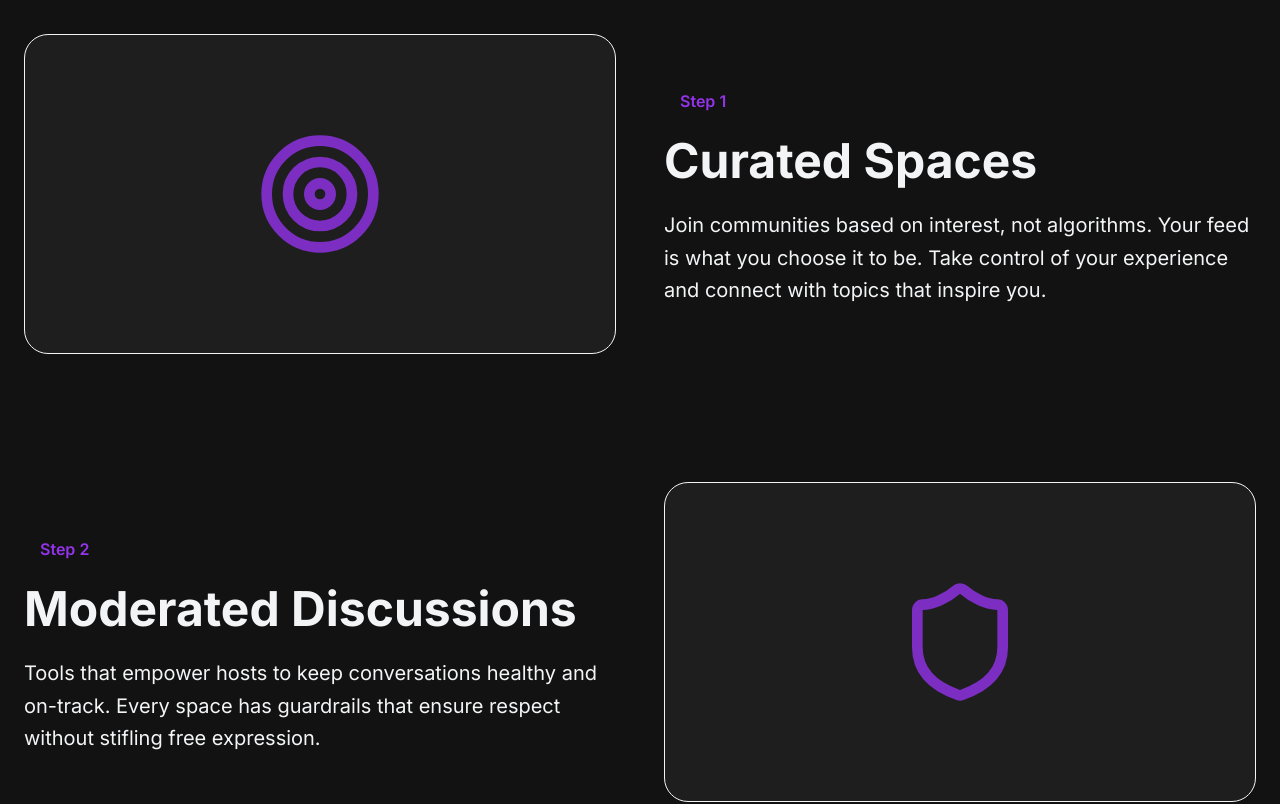
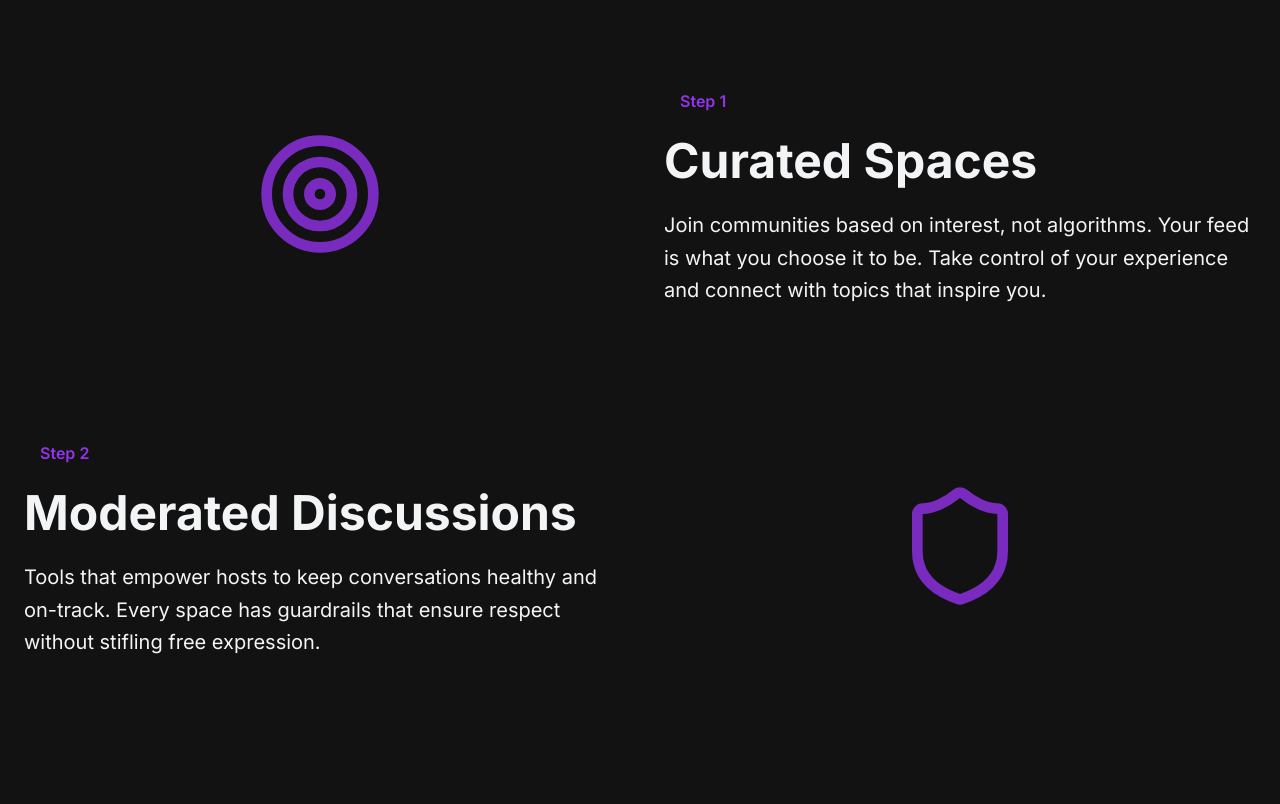
Before and after one commit to Ayush01010101/Social-media, a React (Vite) app: page / in a window 1280 px wide. Shown: the part 1760-2564 px from the top of the page. Built offline with nearby package versions, Linux system fonts and the light colour scheme.

Commit message:
landing page ui crash fix

```diff
--- a/src/Components/LandingPage.tsx
+++ b/src/Components/LandingPage.tsx
@@ -1,9 +1,13 @@
-"use client"
-
 import { useState, useEffect } from "react"
 import Particles from "./Particles"
 import { MessageCircle, Shield, Users, Target, MoveDown } from "lucide-react"
 import { useAuth } from "../Context/AuthContext"
+
+const CARD_CONTENT_STYLE = "flex flex-col justify-center h-full";
+const ICON_CARD_STYLE =
+  "relative flex items-center justify-center p-5 md:p-2 md:h-10 w-fit mx-auto";
+const INFO_CARD_STYLE =
+  "flex flex-col justify-center md:h-80";
 
 const LandingPage = () => {
   const [visibleSections, setVisibleSections] = useState<number[]>([])
@@ -67,8 +71,8 @@ const LandingPage = () => {
       </div>
 
       {/* === NAVBAR UPDATED HERE === */}
-      <nav className="fixed top-0 left-0 right-0 z-50 bg-charcha-bg/60 backdrop-blur-lg border-b border-white/5">
-        <div className="max-w-7xl mx-auto px-6 lg:px-8">
+      <nav className="fixed top-0  left-0 right-0 z-50 bg-charcha-bg/60 backdrop-blur-lg border-b border-white/5">
+        <div className="max-w-7xl bg-black mx-auto px-6 lg:px-8">
           <div className="flex items-center justify-between h-16 md:h-24">
             <div className="flex items-center gap-2">
               <MessageCircle size={30} className="text-charcha-purple" />
@@ -79,7 +83,7 @@ const LandingPage = () => {
               onClick={() => {
                 SignInWithGoogle()
               }}
-              className="flex items-center gap-3 px-3 py-2 md:px-4 md:py-3 cursor-pointer bg-[#1E1E1E]  rounded-lg bg-charcha-surface/50 hover:bg-charcha-surface transition-colors duration-300 group"
+              className="flex center items-center gap-3 px-3 py-2 md:px-4 md:py-3 cursor-pointer bg-[#1E1E1E]  rounded-lg bg-charcha-surface/50 hover:bg-charcha-surface transition-colors duration-300 group"
             >
               <svg className="w-5 h-5" viewBox="0 0 48 48" fill="none" xmlns="http://www.w3.org/2000/svg">
                 <path
@@ -167,72 +171,107 @@ const LandingPage = () => {
           <p className="text-base md:text-xl text-charcha-text-muted">A journey designed for meaningful connection</p>
         </div>
         <div className="max-w-7xl mx-auto space-y-20 md:space-y-32">
+          {/* Step 1 */}
           <div
-            className={`journey-section grid md:grid-cols-2 gap-8 md:gap-12 items-center transition-all duration-1000 ${visibleSections.includes(1) ? "opacity-100" : "opacity-0"}`}
+            className={`journey-section grid grid-cols-1 sm:grid-cols-1 md:grid-cols-2 gap-4 md:gap-12 md:h-56 items-center transition-all duration-1000 ${visibleSections.includes(1) ? "opacity-100" : "opacity-0"}`}
             data-section="1"
           >
-            <div className={`${visibleSections.includes(1) ? "animate-fadeInLeft" : ""}`}>
-              <div className="relative">
-                <div className="absolute inset-0 bg-charcha-purple/20 rounded-3xl blur-2xl"></div>
-                <div className="relative bg-charcha-surface border border-charcha-border rounded-3xl p-6 md:p-12 flex items-center justify-center h-56 md:h-80">
-                  <Target className="w-20 h-20 md:w-32 md:h-32 text-charcha-purple opacity-80" />
+            {/* Left: Card Logo */}
+            <div className={`flex flex-row items-start sm:items-start md:items-center gap-4 md:gap-0 ${CARD_CONTENT_STYLE} w-full md:w-auto`}>
+              <div className="flex-shrink-0 flex items-center justify-center w-20 h-20 md:w-32 md:h-32">
+                <div className={ICON_CARD_STYLE}>
+                  <Target className="w-16 h-16 md:w-32 md:h-32 text-charcha-purple opacity-80" />
                 </div>
               </div>
+              {/* Right: Step Info (mobile only) */}
+              <div className={`flex flex-col md:hidden w-full min-w-0 overflow-hidden ${visibleSections.includes(1) ? "animate-fadeInRight" : ""}`}>
+                <div className="inline-block px-3 py-1.5 bg-charcha-purple/10 rounded-full text-charcha-purple font-semibold mb-2">
+                  Step 1
                 </div>
-            <div className={`${visibleSections.includes(1) ? "animate-fadeInRight" : ""}`}>
+                <h3 className="text-xl font-bold mb-2 whitespace-normal break-words">Curated Spaces</h3>
+                <p className="text-sm text-charcha-text-muted leading-relaxed break-words">
+                  Join communities based on interest, not algorithms. Your feed is what you choose it to be. Take control of your experience and connect with topics that inspire you.
+                </p>
+              </div>
+            </div>
+            {/* Desktop-only Info (right side) */}
+            <div className={`hidden md:flex flex-col justify-center ${INFO_CARD_STYLE} ${visibleSections.includes(1) ? "animate-fadeInRight" : ""}`}>
               <div className="inline-block px-3 py-1.5 md:px-4 md:py-2 bg-charcha-purple/10 rounded-full text-charcha-purple font-semibold mb-3 md:mb-4">
                 Step 1
               </div>
-              <h3 className="text-2xl md:text-5xl font-bold mb-4 md:mb-6">Curated Spaces</h3>
-              <p className="text-base md:text-xl text-charcha-text-muted leading-relaxed">
-                Join communities based on interest, not algorithms. Your feed is what you choose it to be. Take control
-                of your experience and connect with topics that inspire you.
+              <h3 className="text-2xl md:text-5xl font-bold mb-4 md:mb-6 whitespace-normal break-words">Curated Spaces</h3>
+              <p className="text-base md:text-xl text-charcha-text-muted leading-relaxed break-words">
+                Join communities based on interest, not algorithms. Your feed is what you choose it to be. Take control of your experience and connect with topics that inspire you.
               </p>
             </div>
           </div>
 
+          {/* Step 2 - Shield */}
           <div
-            className={`journey-section grid md:grid-cols-2 gap-8 md:gap-12 items-center transition-all duration-1000 ${visibleSections.includes(2) ? "opacity-100" : "opacity-0"}`}
+            className={`journey-section grid grid-cols-1 sm:grid-cols-1 md:grid-cols-2 gap-4 md:gap-12 items-center transition-all duration-1000 ${visibleSections.includes(2) ? "opacity-100" : "opacity-0"}`}
             data-section="2"
           >
-            <div className={`order-2 md:order-1 ${visibleSections.includes(2) ? "animate-fadeInLeft" : ""}`}>
+            {/* Left side: Card Logo */}
+            <div className={`flex flex-row items-start sm:items-start md:items-center gap-4 md:gap-0 order-1 md:order-2 ${CARD_CONTENT_STYLE} w-full md:w-auto`}>
+              <div className="flex-shrink-0 flex items-center justify-center w-20 h-20 md:w-32 md:h-32">
+                <div className={ICON_CARD_STYLE}>
+                  <Shield className="w-16 h-16 md:w-32 md:h-32 text-charcha-purple opacity-80" />
+                </div>
+              </div>
+              {/* Info (mobile only) */}
+              <div className={`flex flex-col md:hidden w-full min-w-0 overflow-hidden ${visibleSections.includes(2) ? "animate-fadeInLeft" : ""}`}>
+                <div className="inline-block px-3 py-1.5 bg-charcha-purple/10 rounded-full text-charcha-purple font-semibold mb-2">
+                  Step 2
+                </div>
+                <h3 className="text-xl font-bold mb-2 whitespace-normal break-words">Moderated Discussions</h3>
+                <p className="text-sm text-charcha-text-muted leading-relaxed break-words">
+                  Tools that empower hosts to keep conversations healthy and on-track. Every space has guardrails that ensure respect without stifling free expression.
+                </p>
+              </div>
+            </div>
+            {/* Desktop-only Info (right side) */}
+            <div className={`hidden md:flex flex-col justify-center ${INFO_CARD_STYLE} order-2 md:order-1 ${visibleSections.includes(2) ? "animate-fadeInLeft" : ""}`}>
               <div className="inline-block px-3 py-1.5 md:px-4 md:py-2 bg-charcha-purple/10 rounded-full text-charcha-purple font-semibold mb-3 md:mb-4">
                 Step 2
               </div>
-              <h3 className="text-2xl md:text-5xl font-bold mb-4 md:mb-6">Moderated Discussions</h3>
-              <p className="text-base md:text-xl text-charcha-text-muted leading-relaxed">
+              <h3 className="text-2xl md:text-5xl font-bold mb-4 md:mb-6 whitespace-normal break-words">Moderated Discussions</h3>
+              <p className="text-base md:text-xl text-charcha-text-muted leading-relaxed break-words">
                 Tools that empower hosts to keep conversations healthy and on-track. Every space has guardrails that
                 ensure respect without stifling free expression.
               </p>
             </div>
-            <div className={`order-1 md:order-2 ${visibleSections.includes(2) ? "animate-fadeInRight" : ""}`}>
-              <div className="relative">
-                <div className="absolute inset-0 bg-charcha-purple/20 rounded-3xl blur-2xl"></div>
-                <div className="relative bg-charcha-surface border border-charcha-border rounded-3xl p-6 md:p-12 flex items-center justify-center h-56 md:h-80">
-                  <Shield className="w-20 h-20 md:w-32 md:h-32 text-charcha-purple opacity-80" />
+          </div>
+
+          {/* Step 3 - Users */}
+          <div
+            className={`journey-section grid grid-cols-1 sm:grid-cols-1 md:grid-cols-2 gap-4 md:gap-12 items-center transition-all duration-1000 ${visibleSections.includes(3) ? "opacity-100" : "opacity-0"}`}
+            data-section="3"
+          >
+            {/* Left side: Card Logo */}
+            <div className={`flex flex-row items-start sm:items-start md:items-center gap-4 md:gap-0 ${CARD_CONTENT_STYLE} w-full md:w-auto`}>
+              <div className="flex-shrink-0 flex items-center justify-center w-20 h-20 md:w-32 md:h-32">
+                <div className={ICON_CARD_STYLE}>
+                  <Users className="w-16 h-16 md:w-32 md:h-32 text-charcha-purple opacity-80" />
                 </div>
               </div>
+              {/* Info (mobile only) */}
+              <div className={`flex flex-col md:hidden w-full min-w-0 overflow-hidden ${visibleSections.includes(3) ? "animate-fadeInRight" : ""}`}>
+                <div className="inline-block px-3 py-1.5 bg-charcha-purple/10 rounded-full text-charcha-purple font-semibold mb-2">
+                  Step 3
+                </div>
+                <h3 className="text-xl font-bold mb-2 whitespace-normal break-words">Meaningful Connections</h3>
+                <p className="text-sm text-charcha-text-muted leading-relaxed break-words">
+                  Connect with people through ideas, not just fleeting trends. Build relationships based on shared values and mutual respect, not viral moments.
+                </p>
               </div>
             </div>
-
-          <div
-            className={`journey-section grid md:grid-cols-2 gap-8 md:gap-12 items-center transition-all duration-1000 ${visibleSections.includes(3) ? "opacity-100" : "opacity-0"}`}
-            data-section="3"
-          >
-            <div className={`${visibleSections.includes(3) ? "animate-fadeInLeft" : ""}`}>
-              <div className="relative">
-                <div className="absolute inset-0 bg-charcha-purple/20 rounded-3xl blur-2xl"></div>
-                <div className="relative bg-charcha-surface border border-charcha-border rounded-3xl p-6 md:p-12 flex items-center justify-center h-56 md:h-80">
-                  <Users className="w-20 h-20 md:w-32 md:h-32 text-charcha-purple opacity-80" />
-                </div>
-              </div>
-            </div>
-            <div className={`${visibleSections.includes(3) ? "animate-fadeInRight" : ""}`}>
+            {/* Desktop-only Info (right side) */}
+            <div className={`hidden md:flex flex-col justify-center ${INFO_CARD_STYLE} ${visibleSections.includes(3) ? "animate-fadeInRight" : ""}`}>
               <div className="inline-block px-3 py-1.5 md:px-4 md:py-2 bg-charcha-purple/10 rounded-full text-charcha-purple font-semibold mb-3 md:mb-4">
                 Step 3
               </div>
-              <h3 className="text-2xl md:text-5xl font-bold mb-4 md:mb-6">Meaningful Connections</h3>
-              <p className="text-base md:text-xl text-charcha-text-muted leading-relaxed">
+              <h3 className="text-2xl md:text-5xl font-bold mb-4 md:mb-6 whitespace-normal break-words">Meaningful Connections</h3>
+              <p className="text-base md:text-xl text-charcha-text-muted leading-relaxed break-words">
                 Connect with people through ideas, not just fleeting trends. Build relationships based on shared values
                 and mutual respect, not viral moments.
               </p>
@@ -250,8 +289,9 @@ const LandingPage = () => {
             <p className="text-base md:text-xl text-charcha-text-muted">What early adopters are saying</p>
           </div>
           <div className="grid md:grid-cols-3 gap-6 md:gap-8">
-            <div className="group bg-charcha-surface border border-charcha-border rounded-2xl p-6 md:p-8 transition-all duration-300 hover:border-charcha-purple hover:animate-glow-pulse">
-              <div className="mb-4 md:mb-6">
+            <div className="group bg-charcha-surface border border-charcha-border rounded-2xl transition-all duration-300 hover:border-charcha-purple hover:animate-glow-pulse p-5 md:p-8 h-44 md:h-80 flex items-center justify-center">
+              <div>
+                <div className="mb-4 md:mb-6 flex justify-center">
                   <svg
                     className="w-8 h-8 md:w-10 md:h-10 text-charcha-purple opacity-50"
                     fill="currentColor"
@@ -260,7 +300,10 @@ const LandingPage = () => {
                     <path d="M14.017 21v-7.391c0-5.704 3.731-9.57 8.983-10.609l.995 2.151c-2.432.917-3.995 3.638-3.995 5.849h4v10h-9.983zm-14.017 0v-7.391c0-5.704 3.748-9.57 9-10.609l.996 2.151c-2.433.917-3.996 3.638-3.996 5.849h3.983v10h-9.983" />
                   </svg>
                 </div>
+                {/* Add testimonial text/content here if needed */}
               </div>
+            </div>
+            {/* Repeat testimonials as needed */}
           </div>
         </div>
       </section>
```
Lines whose indentation alone changed are shown as unchanged.
